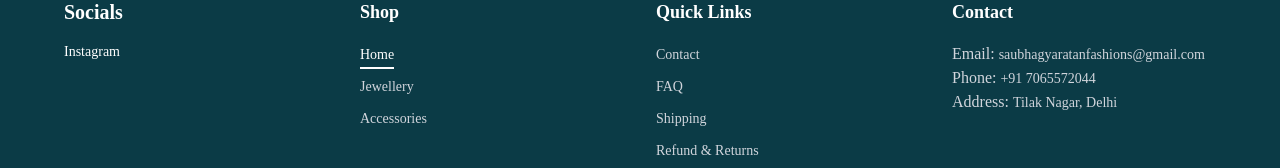
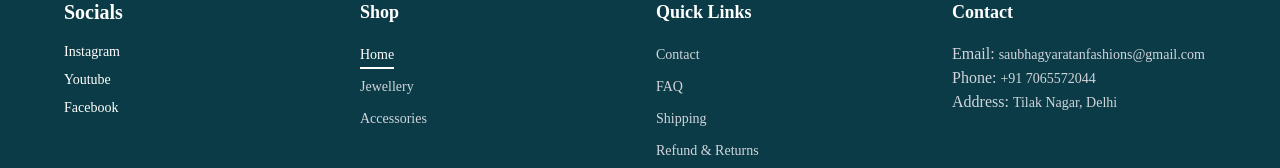
Before and after one commit to dalmia01/saubhagya-ratan-fashions, a Next.js app: page / in a window 1280 px wide. Shown: the part 1526-1694 px from the top of the page. Built offline with nearby package versions, Linux system fonts and the light colour scheme.

Commit message:
some cosmetic fixes

```diff
--- a/src/app/cart/page.jsx
+++ b/src/app/cart/page.jsx
@@ -6,6 +6,7 @@ import { useCartStore } from "../store/cartStore";
 import { Trash2 } from "lucide-react";
 import CartModal from "../components/modal/CartModal";
 import EmptyCart from "../components/EmptyCart/EmptyCart";
+import Link from "next/link";
 
 export default function CartPage() {
   const {
@@ -74,7 +75,7 @@ export default function CartPage() {
         {cart.map((item) => (
           <div
             key={item._id}
-            className="flex flex-col sm:flex-row sm:items-center justify-between border rounded-lg p-4 gap-4 hover:shadow-lg transition"
+            className="flex flex-col sm:flex-row sm:items-center justify-between border rounded-lg p-4 gap-4 transition"
           >
             {/* Product Image */}
             <div className="relative w-full sm:w-24 h-40 sm:h-24 flex-shrink-0">
@@ -140,8 +141,14 @@ export default function CartPage() {
           <span className="font-bold">₹{total}</span>
         </div>
 
+        <small>
+          Taxes included. Discounts and{" "}
+          <Link className="text-[#0b3b46] underline underline-offset-2" href="/shipping">shipping</Link> calculated at
+          checkout.
+        </small>
+
         {/* Buttons */}
-        <div className="flex flex-col gap-3 mt-4">
+        <div className="flex flex-col gap-3 mt-2">
           <button
             className="w-full bg-gray-500 hover:bg-gray-600 text-white py-2 rounded-md transition"
             onClick={clearCart}
--- a/src/app/components/Footer/Footer.jsx
+++ b/src/app/components/Footer/Footer.jsx
@@ -14,6 +14,12 @@ export default function Footer() {
           <h2 className="text-xl font-bold text-white mb-4">Socials</h2>
           <p className="text-white text-sm ">
             <a href="https://www.instagram.com/">Instagram</a>
+          </p>
+          <p className="text-white text-sm mt-2">
+            <a href="https://www.youtube.com/">Youtube</a>
+          </p>
+          <p className="text-white text-sm mt-2">
+            <a href="https://www.facebook.com/">Facebook</a>
           </p>
         </div>
 
```
